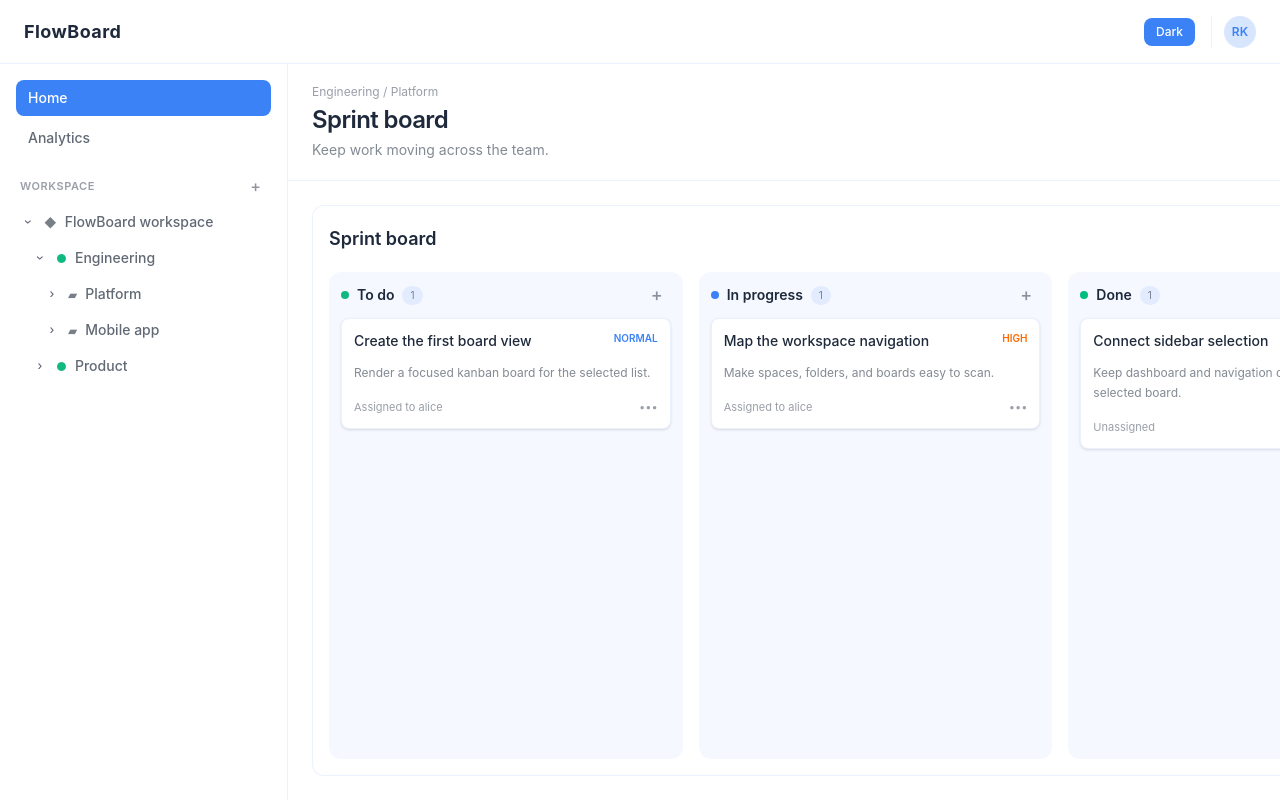
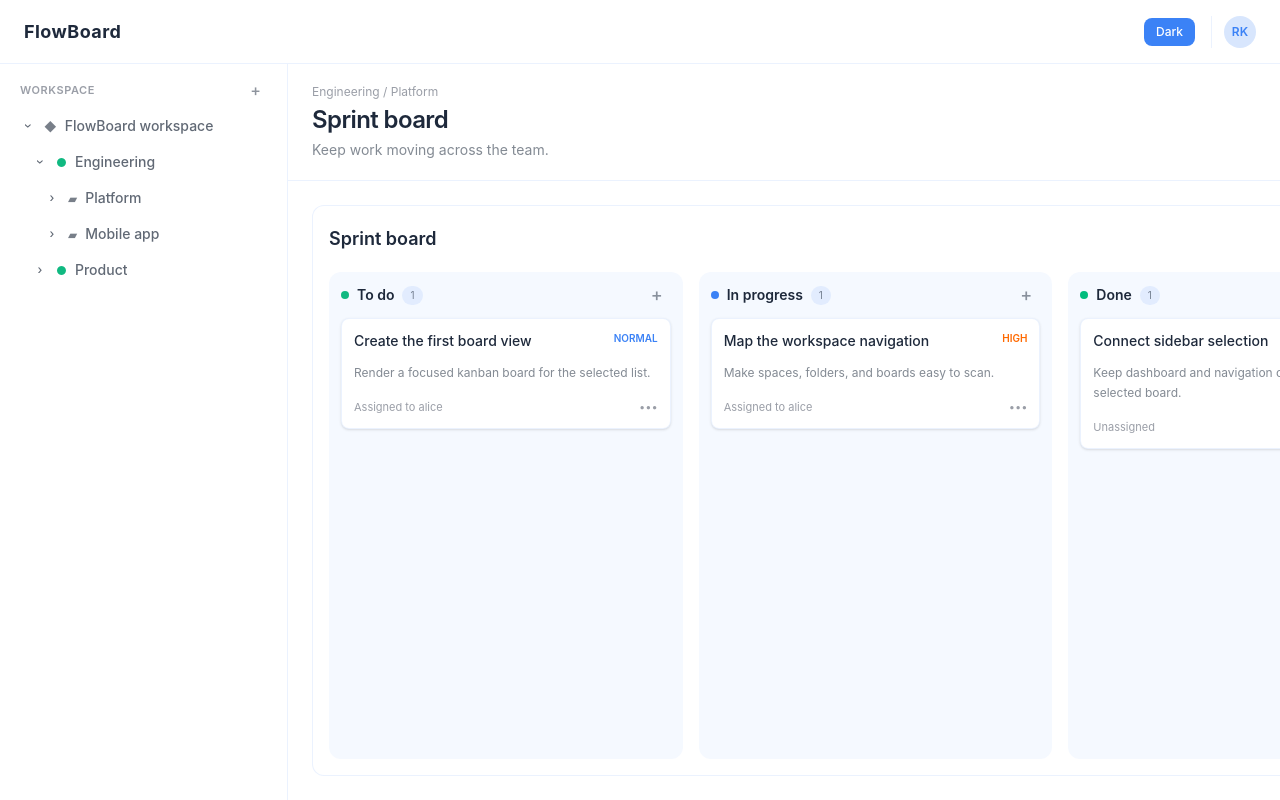
Before and after one commit to rakzool/FlowBoard, a React (Vite) app: page / in a window 1280 px wide. Built offline with nearby package versions, Linux system fonts and the light colour scheme.

Commit message:
chore: removed dead code from sidebar

```diff
--- a/src/components/Sidebar/SideBar.tsx
+++ b/src/components/Sidebar/SideBar.tsx
@@ -5,16 +5,9 @@ import useSideBar from "../../hooks/useSideBar";
 import AddForm from "./AddForm";
 import FolderTree from "./FolderTree";
 
-type TSidebarProps = {
-  currentView?: "home" | "analytics";
-  onViewChange?: (view: "home" | "analytics") => void;
-};
 const workspaceIcon = "◆";
 
-export default function Sidebar({
-  currentView = "home",
-  onViewChange = () => undefined,
-}: TSidebarProps) {
+export default function Sidebar() {
   const {
     spaces,
     folders,
@@ -31,19 +24,6 @@ export default function Sidebar({
   return (
     <aside className="flex h-dvh w-72 shrink-0 flex-col border-r border-brand-primary/10 bg-surface">
       <nav className="flex-1 overflow-y-auto p-4">
-        <div className="mb-5 space-y-1">
-          {(["home", "analytics"] as const).map((view) => (
-            <Button
-              key={view}
-              type="button"
-              onClick={() => onViewChange(view)}
-              variant={currentView === view ? "primary" : "ghost"}
-              className="w-full px-3 py-2 text-left text-sm capitalize"
-            >
-              {view}
-            </Button>
-          ))}
-        </div>
         <div className="mb-2 flex items-center justify-between px-1">
           <p className="text-[11px] font-semibold uppercase tracking-wider text-text/45">
             Workspace
```
